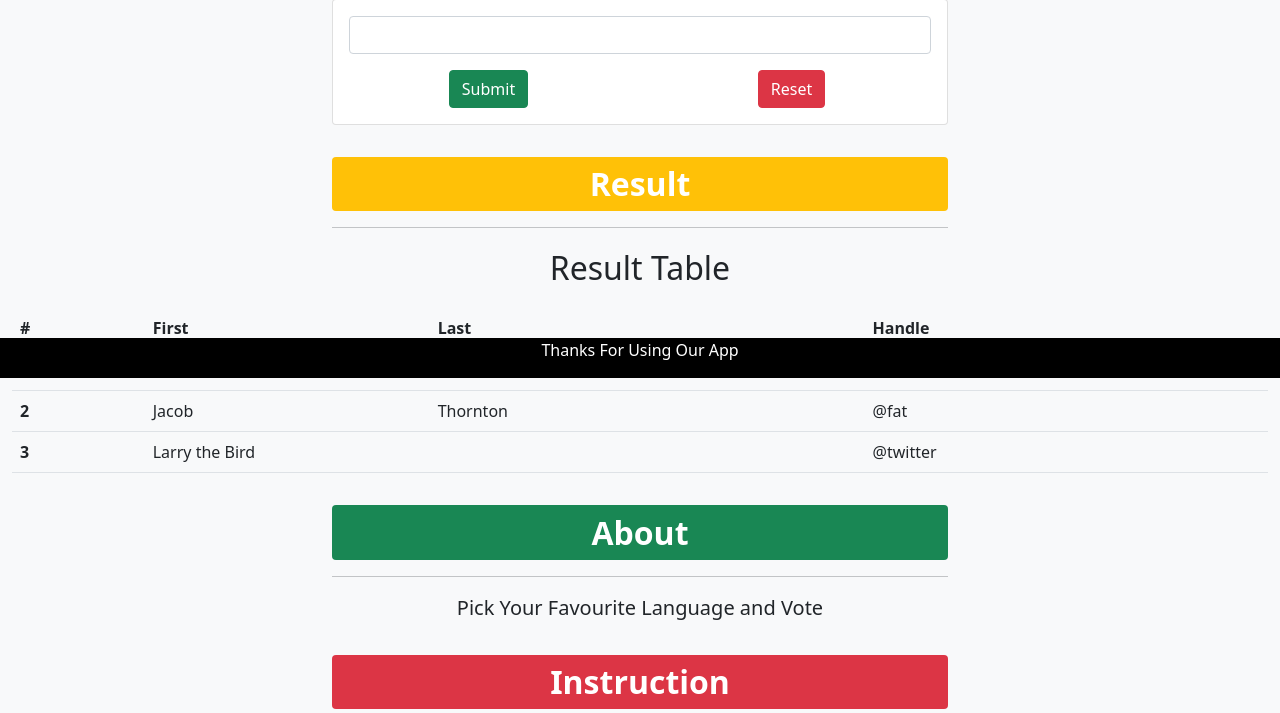
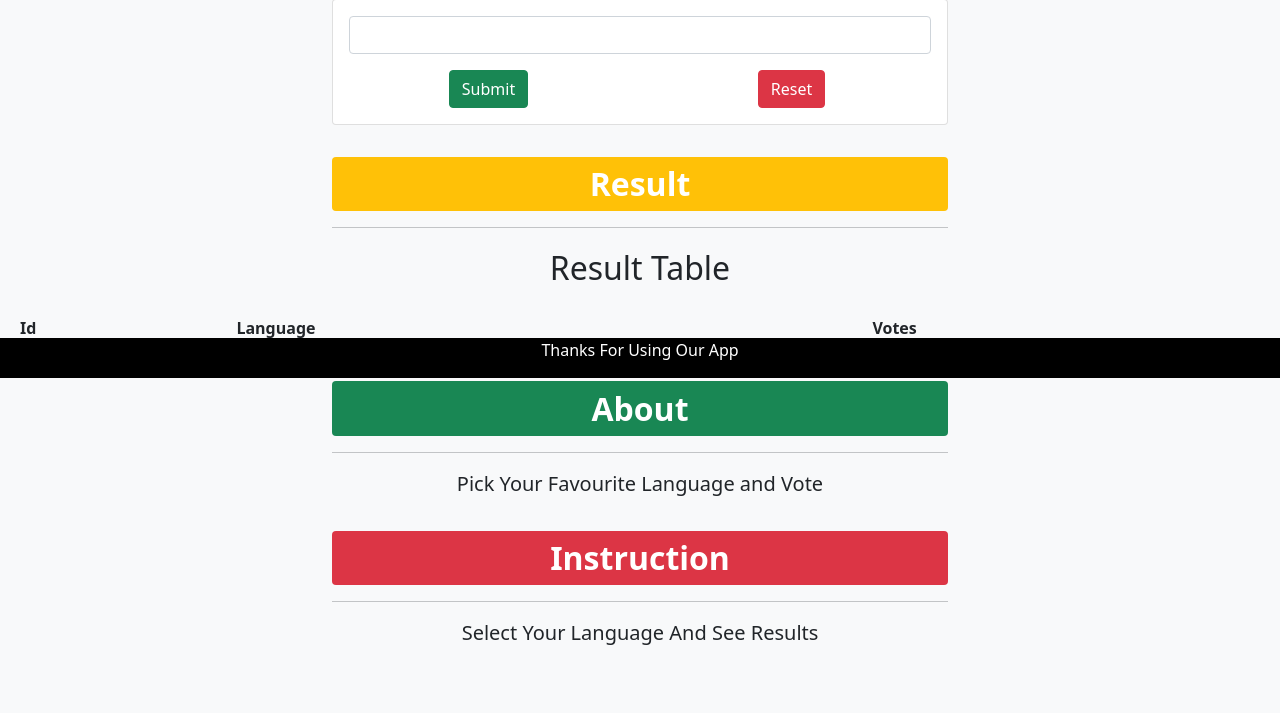
Before and after one commit to musfiqur552608/Django-Voting-App, a Django app: page / in a window 1280 px wide. Shown: the part 422-1135 px from the top of the page. After the commit the page ends 1067 px from the top, so only its background shows below. Run offline with Django 4.2, Linux system fonts and the light colour scheme; lists and menus that the app fills with data are empty.

Commit message:
count votes and added progressbar

```diff
--- a/templates/index.html
+++ b/templates/index.html
@@ -82,30 +82,24 @@
                   <table class="table">
                      <thead>
                         <tr>
-                           <th scope="col">#</th>
-                           <th scope="col">First</th>
-                           <th scope="col">Last</th>
-                           <th scope="col">Handle</th>
+                           <th scope="col">Id</th>
+                           <th scope="col">Language</th>
+                           <th scope="col">Votes</th>
                         </tr>
                      </thead>
                      <tbody>
+                        {% for key,value in globalcnt.items %}
                         <tr>
-                           <th scope="row">1</th>
-                           <td>Mark</td>
-                           <td>Otto</td>
-                           <td>@mdo</td>
+                           <td>{{forloop.counter}}</td>
+                           <td>{{key}}</td>
+                           <td>
+                              <div class="progress">
+                                 <div class="progress-bar progress-bar-striped progress-bar-animated" role="progressbar" aria-valuenow="75" aria-valuemin="0" aria-valuemax="100" style="width: {{value}}%">{{value}}
+                                 </div>
+                              </div>
+                           </td>
                         </tr>
-                        <tr>
-                           <th scope="row">2</th>
-                           <td>Jacob</td>
-                           <td>Thornton</td>
-                           <td>@fat</td>
-                        </tr>
-                        <tr>
-                           <th scope="row">3</th>
-                           <td colspan="2">Larry the Bird</td>
-                           <td>@twitter</td>
-                        </tr>
+                        {% endfor %}
                      </tbody>
                   </table>
                </div>
```
